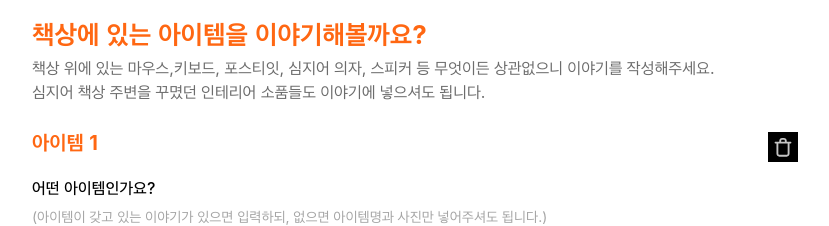
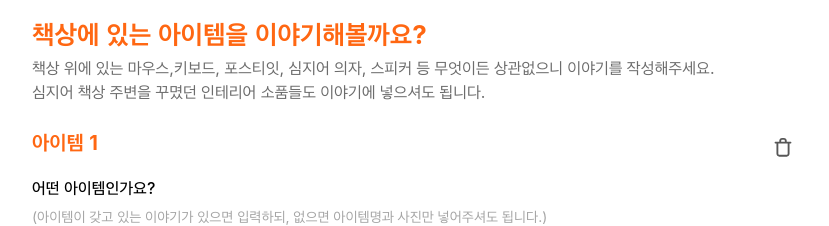
Before and after one commit to MyDeskDev/my-desk-front, a Next.js app: page /invite/desk/new in a window 1280 px wide. Shown: the part 2380-2606 px from the top of the page, without its empty margins (226-1055 px from the left). Built offline with nearby package versions, Linux system fonts and the light colour scheme; no server answers; a web font is replaced by a local one.

Commit message:
DeleteButton 색상 수정

```diff
--- a/src/components/CreateDesk/DeleteButton.tsx
+++ b/src/components/CreateDesk/DeleteButton.tsx
@@ -15,15 +15,13 @@ const DeleteButton = (props: {
       h="30px"
       p="0"
       borderRadius="0"
-      backgroundColor="black"
+      backgroundColor="transparent"
       outline="none"
-      _hover={{ backgroundColor: 'black' }}
-      _active={{ backgroundColor: 'black' }}
       _focus={{ ouline: 'none' }}
       onClick={props.onClick}
     >
       <VisuallyHidden>삭제</VisuallyHidden>
-      <TrashCanIcon />
+      <TrashCanIcon style={{ color: '#575757' }} />
     </Button>
   );
 };
```
Also changed, not shown: public/icons/trash-can-icon.svg.
